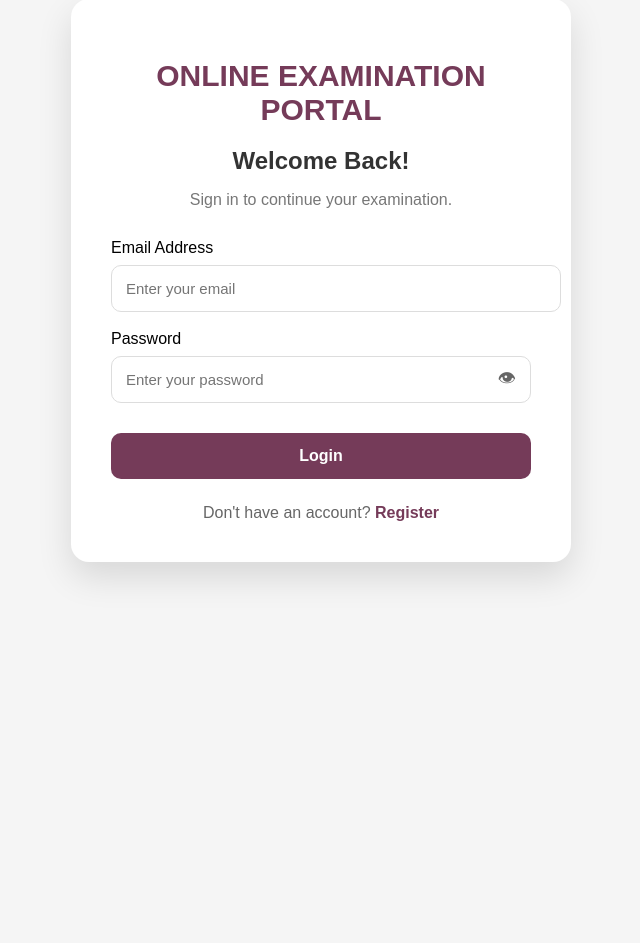
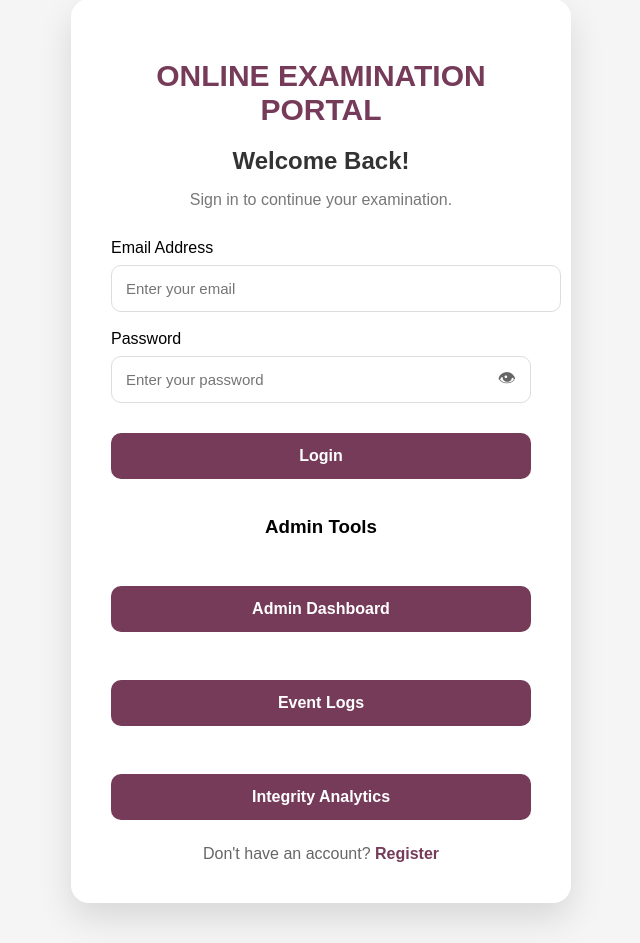
Before and after one commit to Ayusshhh-10/Springboard, a Flask app: page /login in a window 1280 px wide. Shown: the part 41-984 px from the top of the page, without its empty margins (319-959 px from the left). Before the commit the page ends 622 px from the top, so only its background shows below. Run offline with Flask 3, Linux system fonts and the light colour scheme.

Commit message:
Added admin dashboard, event logs and integrity analytics features

```diff
--- a/app.py
+++ b/app.py
@@ -5,6 +5,9 @@ from datetime import datetime
 import base64
 import uuid
 from flask import Flask, render_template, request, redirect, url_for, flash, session, send_from_directory,jsonify
+from utils.db import get_admin_dashboard_stats
+from utils.db import get_filtered_events
+from utils.db import get_integrity_analytics
 
 from modules.integrated_monitoring import (
     start_integrated_monitoring,
@@ -445,6 +448,10 @@ def monitoring_status():
         "Multiple Faces Detected"
     )
 
+    result = calculate_integrity_score(candidate_id)
+
+    current_score = result["score"]
+
     last_focus_loss_time = get_last_event_time(
         candidate_id,
         "Browser Focus Lost"
@@ -466,6 +473,7 @@ def monitoring_status():
         "session_timer": calculate_session_duration(current_session),
         "multiple_face_count": multiple_face_count,
         "multiple_face_status": monitoring_data["multiple_face_status"],
+        "integrity_score": current_score,
     })
 
 @app.route("/start-exam", methods=["POST"])
@@ -690,6 +698,52 @@ def logout():
 def uploaded_file(filename):
     return send_from_directory("uploads", filename)
 
+
+
+@app.route("/admin-dashboard")
+def admin_dashboard():
+
+    stats = get_admin_dashboard_stats()
+
+    return render_template(
+        "admin_dashboard.html",
+        stats=stats
+    )
+
+
+@app.route("/event-logs")
+def event_logs():
+
+    candidate_id = request.args.get("candidate_id", "")
+    event_type = request.args.get("event_type", "")
+    event_date = request.args.get("event_date", "")
+
+    events = get_filtered_events(
+        candidate_id,
+        event_type,
+        event_date
+    )
+
+    return render_template(
+        "event_logs.html",
+        events=events,
+        candidate_id=candidate_id,
+        event_type=event_type,
+        event_date=event_date
+    )
+
+
+@app.route("/integrity-analytics")
+def integrity_analytics():
+
+    analytics = get_integrity_analytics()
+
+    return render_template(
+        "integrity_analytics.html",
+        analytics=analytics
+    )
+
+
 if __name__ == "__main__":
     init_db()
     app.run(debug=True, use_reloader=False)
--- a/static/js/browser_monitoring.js
+++ b/static/js/browser_monitoring.js
@@ -77,6 +77,7 @@ function loadMonitoringStatus() {
             setText("current-date-time", data.current_datetime);
 
             setText("session-timer", data.session_timer);
+            setText("integrity-score", data.integrity_score);
 
         }
 
--- a/templates/dashboard.html
+++ b/templates/dashboard.html
@@ -59,6 +59,7 @@ alt="Candidate Photo">
     </button>
 </form>
 
+
 </div>
 
 {% endblock %}
--- a/templates/login.html
+++ b/templates/login.html
@@ -64,6 +64,32 @@
 
         </form>
 
+        <br>
+
+<h3>Admin Tools</h3>
+
+<a href="{{ url_for('admin_dashboard') }}">
+    <button type="button" class="login-btn">
+        Admin Dashboard
+    </button>
+</a>
+
+<br><br>
+
+<a href="{{ url_for('event_logs') }}">
+    <button type="button" class="login-btn">
+        Event Logs
+    </button>
+</a>
+
+<br><br>
+
+<a href="{{ url_for('integrity_analytics') }}">
+    <button type="button" class="login-btn">
+        Integrity Analytics
+    </button>
+</a>
+
         <div class="register-text">
 
             Don't have an account?
--- a/utils/db.py
+++ b/utils/db.py
@@ -18,3 +18,129 @@ def init_db():
 
     connection.commit()
     connection.close()
+
+
+def get_admin_dashboard_stats():
+    connection = get_db_connection()
+    cursor = connection.cursor()
+
+    total_candidates = cursor.execute(
+        "SELECT COUNT(*) FROM candidates"
+    ).fetchone()[0]
+
+    active_sessions = cursor.execute(
+        """
+        SELECT COUNT(*)
+        FROM exam_sessions
+        WHERE status='Active'
+        """
+    ).fetchone()[0]
+
+    completed_sessions = cursor.execute(
+        """
+        SELECT COUNT(*)
+        FROM exam_sessions
+        WHERE status='Ended'
+        """
+    ).fetchone()[0]
+
+    average_integrity = cursor.execute(
+        """
+        SELECT AVG(integrity_score)
+        FROM exam_sessions
+        WHERE integrity_score IS NOT NULL
+        """
+    ).fetchone()[0]
+
+    total_events = cursor.execute(
+        "SELECT COUNT(*) FROM event_logs"
+    ).fetchone()[0]
+
+    connection.close()
+
+    return {
+        "total_candidates": total_candidates,
+        "active_sessions": active_sessions,
+        "completed_sessions": completed_sessions,
+        "average_integrity": round(average_integrity or 0, 2),
+        "total_events": total_events
+    }
+
+
+
+def get_filtered_events(candidate_id="", event_type="", event_date=""):
+
+    connection = get_db_connection()
+    connection.row_factory = sqlite3.Row
+    cursor = connection.cursor()
+
+    query = """
+        SELECT *
+        FROM event_logs
+        WHERE 1=1
+    """
+
+    params = []
+
+    if candidate_id:
+        query += " AND candidate_id = ?"
+        params.append(candidate_id)
+
+    if event_type:
+        query += " AND event_type = ?"
+        params.append(event_type)
+
+    if event_date:
+        query += " AND DATE(timestamp) = ?"
+        params.append(event_date)
+
+    query += " ORDER BY timestamp DESC"
+
+    events = cursor.execute(query, params).fetchall()
+
+    connection.close()
+
+    return events
+
+
+def get_integrity_analytics():
+
+    connection = get_db_connection()
+    cursor = connection.cursor()
+
+    face_absence = cursor.execute("""
+        SELECT COUNT(*)
+        FROM event_logs
+        WHERE event_type='Face Not Detected'
+    """).fetchone()[0]
+
+    browser_focus = cursor.execute("""
+        SELECT COUNT(*)
+        FROM event_logs
+        WHERE event_type='Browser Focus Lost'
+    """).fetchone()[0]
+
+    highest_score = cursor.execute("""
+        SELECT MAX(integrity_score)
+        FROM exam_sessions
+    """).fetchone()[0]
+
+    lowest_score = cursor.execute("""
+        SELECT MIN(integrity_score)
+        FROM exam_sessions
+    """).fetchone()[0]
+
+    average_score = cursor.execute("""
+        SELECT AVG(integrity_score)
+        FROM exam_sessions
+    """).fetchone()[0]
+
+    connection.close()
+
+    return {
+        "face_absence": face_absence,
+        "browser_focus": browser_focus,
+        "highest_score": highest_score or 0,
+        "lowest_score": lowest_score or 0,
+        "average_score": round(average_score or 0, 2)
+    }
```
Also changed, not shown: templates/admin_dashboard.html (added, +62 -0 lines), templates/event_logs.html (added, +111 -0 lines), templates/exam.html (+7 -0 lines), templates/integrity_analytics.html (added, +52 -0 lines), utils/check_event_logs.py (+11 -5 lines), static/violation_proofs/C0159BC_20260804_210138.jpg (added), static/violation_proofs/C0159BC_20260805_152906.jpg (added), static/violation_proofs/C0159BC_20260805_211056.jpg (added).
